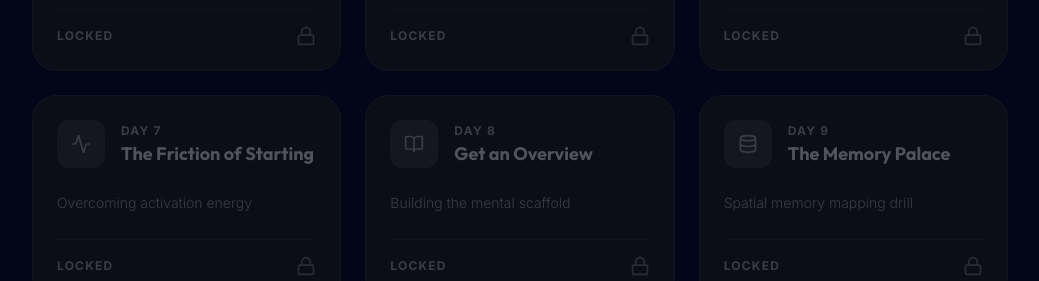
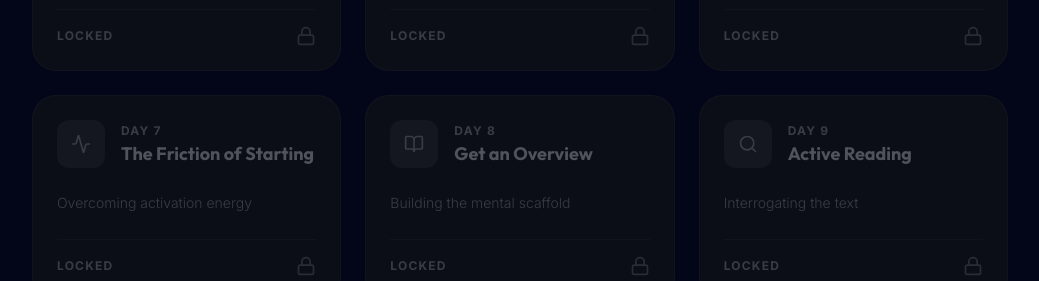
Before and after one commit to richardvanderkolk/the-rogue-puffin, a Next.js app: page /v2/bootcamp in a window 1280 px wide. Shown: the part 1018-1299 px from the top of the page, without its empty margins (120-1159 px from the left). Built offline with nearby package versions, Linux system fonts and the light colour scheme; no server answers.

Commit message:
feat: build Day 9 Active Reading module

```diff
--- a/src/app/v2/bootcamp/page.tsx
+++ b/src/app/v2/bootcamp/page.tsx
@@ -1,6 +1,6 @@
 import Link from "next/link";
 import { AdminBypassLink } from "@/components/AdminBypassLink";
-import { CheckCircle2, Lock, PlayCircle, Zap, Target, Brain, Shield, BookOpen, Clock, Activity, Database, ArrowRight, ArrowDown } from "lucide-react";
+import { CheckCircle2, Lock, PlayCircle, Zap, Target, Brain, Shield, BookOpen, Clock, Activity, Database, ArrowRight, ArrowDown, Search } from "lucide-react";
 import { headers } from "next/headers";
 import { getCurrencyInfo } from "@/lib/currency";
 
@@ -21,7 +21,7 @@ export default async function BootcampDashboard(props: { searchParams: Promise<{
         { day: 6, title: "Feel Sharp", desc: "The physical foundation & speed expansion", icon: <Activity className="w-5 h-5" />, status: isUnlocked ? "available" : "locked", link: "/rogue-day-6/start?course=bootcamp" },
         { day: 7, title: "The Friction of Starting", desc: "Overcoming activation energy", icon: <Activity className="w-5 h-5" />, status: isUnlocked ? "available" : "locked", link: "/rogue-day-7/start?course=bootcamp" },
         { day: 8, title: "Get an Overview", desc: "Building the mental scaffold", icon: <BookOpen className="w-5 h-5" />, status: isUnlocked ? "available" : "locked", link: "/rogue-day-8/start?course=bootcamp" },
-        { day: 9, title: "The Memory Palace", desc: "Spatial memory mapping drill", icon: <Database className="w-5 h-5" />, status: isUnlocked ? "available" : "locked", link: "/blog/engaging-your-imagination?course=bootcamp" },
+        { day: 9, title: "Active Reading", desc: "Interrogating the text", icon: <Search className="w-5 h-5" />, status: isUnlocked ? "available" : "locked", link: "/rogue-day-9/start?course=bootcamp" },
         { day: 10, title: "The Zeigarnik Effect", desc: "Optimizing study blocks", icon: <Activity className="w-5 h-5" />, status: isUnlocked ? "available" : "locked", link: "/blog/the-zeigarnik-effect?course=bootcamp" },
         { day: 11, title: "Speed Maintenance", desc: "Peripheral vision expansion drill", icon: <Zap className="w-5 h-5" />, status: isUnlocked ? "available" : "locked", link: "/blog/how-to-read-faster?course=bootcamp" },
         { day: 12, title: "Memory Maintenance", desc: "Advanced peg system drill", icon: <Database className="w-5 h-5" />, status: isUnlocked ? "available" : "locked", link: "/blog/the-art-of-review?course=bootcamp" },
```
